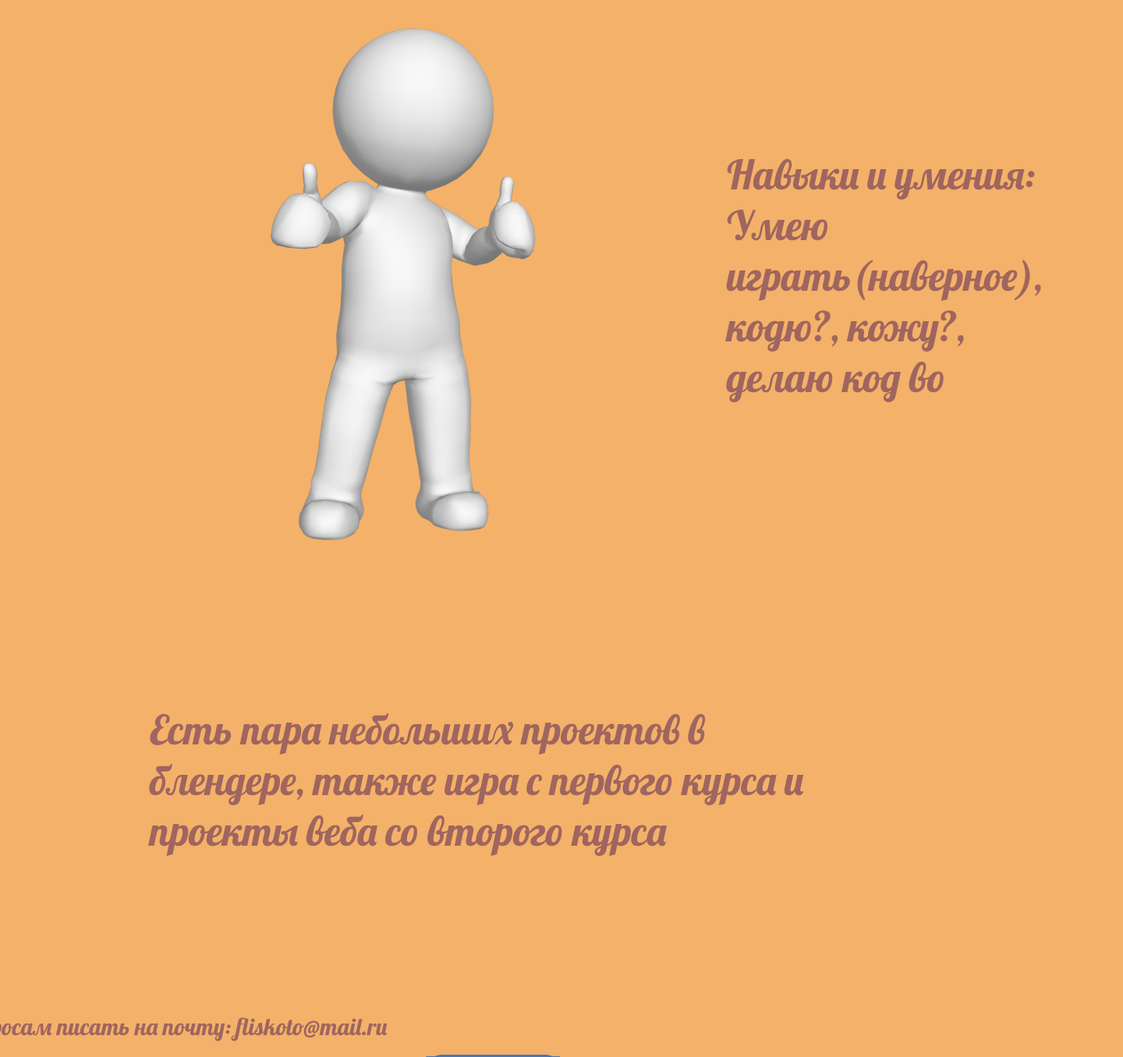
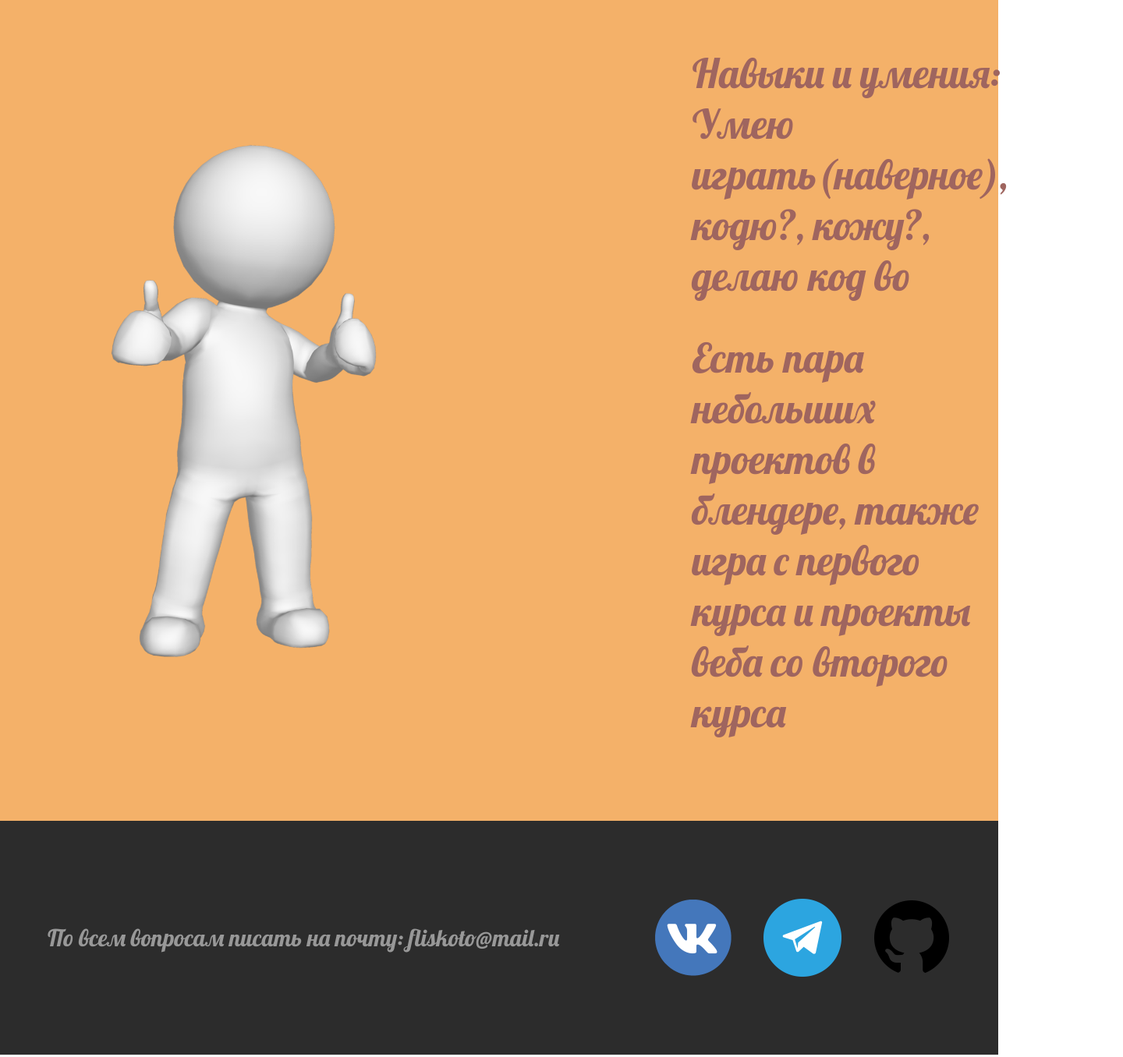
Before and after one commit to flisnn/Portfolio, a plain HTML site: page index.html in a window 1280 px wide. Shown: the part 793-2149 px from the top of the page at 78% size, 1440 px wide, since content can reach past the window. Drawn offline with Linux system fonts and the light colour scheme.

Commit message:
Доделал код

```diff
--- a/index.html
+++ b/index.html
@@ -18,29 +18,27 @@
         <img class="smile" src="./img/smile.png">
     </div>
     <div class="bottom">
+            <img class="white" src="./img/white.png">
         <div class="upbottom">
-            <img class="white" src="./img/white.png">
             <p class="big">Навыки и умения: <br>Умею играть(наверное), кодю?, кожу?, делаю код во</p>
-        </div>
-        <div class="downbottom">
             <p class="big">Есть пара небольших проектов в блендере, также игра с первого курса и проекты веба со второго курса</p>
         </div>
-        <footer>
-            <p>По всем  вопросам писать на почту: fliskoto@mail.ru</p>
-            <div class="socseti"></div>
-            <a href="https://vk.com/bro_dude693">
+    </div>
+    <footer>
+        <p>По всем  вопросам писать на почту: fliskoto@mail.ru</p>
+        <div class="soc">
+            <a class="socseti" href="https://vk.com/bro_dude693">
                 <img src="./img/vk.png">
-                </img>
             </a>
-            <a href="https://t.me/flis_play">
+            <a class="socseti" href="https://t.me/flis_play">
                 <img src="./img/telegramm.png">
                 </img>
             </a>
-            <a href="https://github.com/flisnn/">
+            <a class="socseti" href="https://github.com/flisnn/">
                 <img src="./img/github.png">
                 </img>
             </a>
-        </footer>
-    </div>
+        </div>
+    </footer>
 </body>
 </html>
--- a/style.css
+++ b/style.css
@@ -1,15 +1,15 @@
 *{
     margin: 0;
     padding: 0;
-    color: #9f655f;
-    background-color: #f4b169;
     font-size: 30px;
     font-family: "Lobster", sans-serif;
     font-weight: 400;
     font-style: normal;
 }
 .top{
-    margin-top: 50px;
+    color: #9f655f;
+    background-color: #f4b169;
+    margin-top: 0;
     display: flex;
     flex-direction: row;
     align-items: center;
@@ -28,29 +28,37 @@
     height: 700px;
 }
 .bottom{
+    color: #9f655f;
+    background-color: #f4b169;
     display: flex;
     height: 1100px;
-    flex-direction: column;
+    flex-direction: row;
     align-items: center;
     gap: 200px;
+    justify-content: center;
 }
 .upbottom{
     display: flex;
+    flex-direction: column;
+    align-items: center;
+    width: 40%;
+    gap: 40px;
+}
+footer{
+    display: flex;
+    background-color: #2C2C2C;
+    color: #989898;
+    justify-content: space-around;
     flex-direction: row;
     align-items: center;
-    width: 70%;
+    height: 300px;
+}
+.soc{
+    display: flex;
+    flex-direction: row;
     gap: 40px;
 }
-.downbottom{
+.socseti{
     display: flex;
-    flex-direction: row;
-    align-items: center;
-    width: 70%;
-    gap: 40px;
+    height: 100px;
 }
-.footer{
-
-}
-.socseti{
-
-}
```
